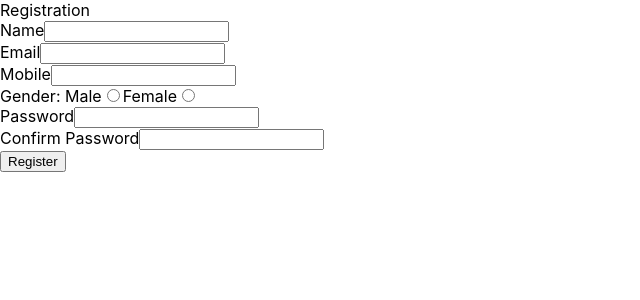
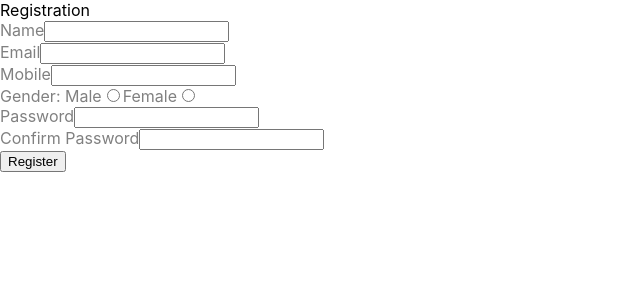
Before and after one commit to sushkr34/react_form_2, a React (Create React App) app: page /Registration in a window 1280 px wide. Shown: the top 300 px of the page, without its empty margins (0-640 px from the left). Built offline with nearby package versions, Linux system fonts and the light colour scheme.

Commit message:
3rd commit

```diff
--- a/src/Components/Components/Card/index.js
+++ b/src/Components/Components/Card/index.js
@@ -1,11 +1,13 @@
 import React from "react";
 
-const Card = ({ props }) => {
+const Card = ({ props,child }) => {
   let styleObject = props;
+  console.log(props);
 
   return (
-    <div style={styleObject}>
+    <div style={props}>
       <label>{props.label}</label>
+      {child}
     </div>
   );
 };
--- a/src/Components/Components/Flexi/index.js
+++ b/src/Components/Components/Flexi/index.js
@@ -5,6 +5,7 @@
 import RadioGroup from '../RadioGroup'
 import Header from '../Header'
 import TextField from '../TextField'
+
 const Flexi =({config,handleChange, onFlexiSubmit })=>{
     let items = config.items;
 
@@ -14,18 +15,20 @@
          });
      };
 
-     console.log(getChild,"get")
+
      const displayField = e =>{
+         let child=[];
          if(e.children){
-             return getChild(e.children.items);
-         }else {
-             let type = e.type;
-             switch (type){
+             child =getChild(e.children.items);
+         }
+
+             switch (e.type){
                  case "Card":
-                     return <Card props ={e.props} />;
+
+                     return <Card props ={e.props} child={child} />;
 
                 case "Cards" :
-                    return <Cards props = {e.props}/>;
+                        return <Cards props = {e.props}/>;
 
                 case "Header" :
                     return <Header props = {e.props}/>;
@@ -39,7 +42,7 @@
                 default :
                     return null;
              }
-         }
+
      }
      return <div>{getChild (items )}</div>
 }
```
